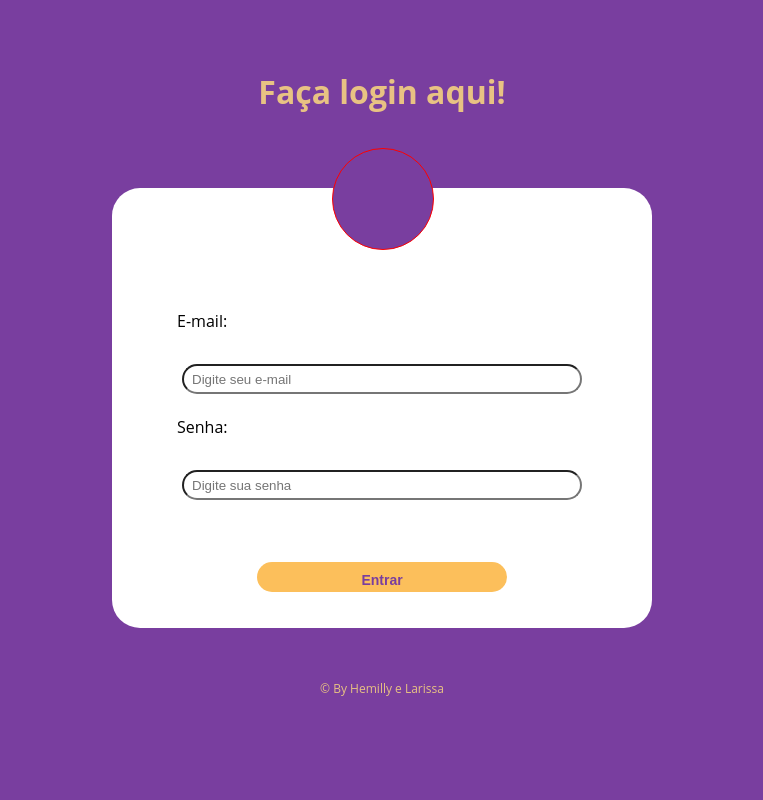
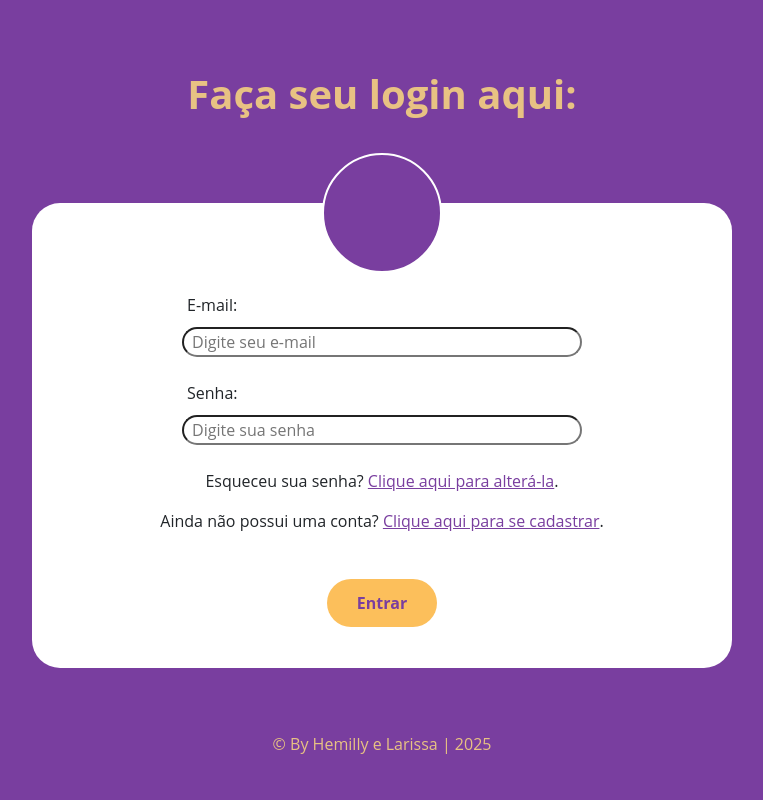
Before and after one commit to sollarye/ProjetoLojaVirtual, a PHP site: page /login.php in a window 1280 px wide. Shown: the whole page, without its empty margins (258-1021 px from the left). Run offline with PHP 8.4, Linux system fonts and the light colour scheme.

Commit message:
Tela Cadastro e Estilização

```diff
--- a/views/login.php
+++ b/views/login.php
@@ -1,5 +1,11 @@
+<!DOCTYPE html>
+<html lang="pt-br">
+<head>
+    <meta charset="UTF-8">
+    <meta name="viewport" content="width=device-width, initial-scale=1.0">
+    <title>Login de Usuário</title>
+    <link href="https://cdn.jsdelivr.net/npm/bootstrap@5.3.3/dist/css/bootstrap.min.css" rel="stylesheet">
     <style>
-
         body {
             font-family:'Open Sans', sans-serif;
             background-color:#793e9f;
@@ -12,101 +18,79 @@ h1 {
             text-align: center;
             font-weight: bold;
             margin-top: 70px;
+            margin-bottom: 85px;
         }
 
-form{
-    clear:both;
+        form {
             background-color: #fff;
             border-radius: 28px;
-    width: 60%;
-    max-width: 500px; /*O formulário não pode passar de 500px de largura, mesmo que o contêiner ou a janela do navegador seja maior.*/
+            width: 80%;
+            max-width: 700px;
             padding: 20px;
             margin: 30px auto;
-    height:400px;
+            height: 465px;
             justify-content: center;
             text-align: center;
-
+            position: relative;
         }
 
-#logo{
-    background:#793e9f;
-    width:100px;
-    height:100px;
-    border: 1px solid red;
-    border-radius: 100%;
-    float:left;
-    position: relative;
-    bottom:60px;
-    left:40%;
-
+        #logo {
+        background: #793e9f;
+        width: 120px;
+        height: 120px;
+        border-radius: 50%;
+        margin: -70px auto 20px;
+        border: 2px solid #fff;
         }
 
-.campo{
-    justify-content:left;
-    align-items:left;
-}
-
-label{
-    clear:both;
-    font-size: 16;
+        label {
+            font-size: 16px;
             font-family:'Open Sans', sans-serif;
             margin-bottom: 10px;
-    display: block; /*Garante que cada label ocupe uma linha e empurre o input para baixo.*/
-    justify-content: left;
+            display: block;
             text-align: left;
-    margin-left: 45px;
-
+            margin-left: 135px;
         }
 
         input[type="text"],
         input[type="password"] {
-    clear:both;
-    align-items:center;
             width: 400px;
             height:30px;
             padding: 8px;
             border-radius: 15px;
         }
 
-input[type="submit"]{
-    clear:both;
-    background-color:  #fcbf5b;
+        input[type="submit"] {
+            background-color: #fcbf5b;
             color: #793e9f;
-    padding: 10px 15px;
+            padding: 12px 30px;
             border: none;
             border-radius: 30px;
             cursor: pointer;
-    width: 250px;
-    height:30px;
             font-weight: bold;
-    font-size: 14px;
-    display: block; /* Garante que o botão seja tratado como um bloco */
-    margin: 40px auto 0; /* Centraliza o botão com margem superior de 30px */
+            font-size: 16px;
+            margin: 30px auto 0;
+            display: inline-block;
         }
 
         input[type="submit"]:hover {
-    background-color: #e8c283;
-    font-weight: bold;
+            background-color: #f7b343;
             color: #793e9f;
         }
 
-
-.footer{
-    font-size:12;
-    color:#e8c283;
-    text-align:center;
-}
-
-a{
+        a {
             color: #793e9f;
         }
 
-.value{
+        .footer {
+            font-size:12;
+            color:#e8c283;
             text-align: center;
-    margin-bottom:10px;
+            margin-top: 10px;
+            margin-bottom: 20px;
         }
 
-.alert{
+        .alert {
             background:#fff;
             border-radius:28px;
             width:400px;
@@ -114,42 +98,49 @@ a{
             line-height:3em;
             text-align:center;
             margin:100px auto;
+            margin-top:60px;
         }
 
-#container{
-    margin-top: 75px;
+        img {
+            width: 10%;
+            position:relative;
+            margin-right: 15px;
         }
 
-img{
-    width: 10%;
-    position:relative;
-    right:20px;
-    top:12px;
+        .container{
+            margin: 100px auto;
+        }
 
-}
     </style>
+</head>
+<body>
 
-<h1>Faça login aqui!</h1>
+<h1>Faça seu login aqui:</h1>
 
 <div id="container">
     <form method="post" action="../process/processo_login.php">
         <div id="logo"></div>
-        <label>E-mail:</label><br>
+        <label>E-mail:</label>
         <input type="text" name="email_cliente" placeholder="Digite seu e-mail" required>
         <br><br>
-        <label>Senha:</label><br>
+        <label>Senha:</label>
         <input type="password" name="senha_cliente" placeholder="Digite sua senha" required>
         <br><br>
+        <p>Esqueceu sua senha? <a href="#">Clique aqui para alterá-la</a>.</p>
+        <p>Ainda não possui uma conta? <a href="cadastro.php">Clique aqui para se cadastrar</a>.</p>
         <input type="submit" value="Entrar">
     </form>
 </div>
 
 <br>
 
-<div class="footer">© By Hemilly e Larissa</div>
+<div class="footer">© By Hemilly e Larissa | 2025</div>
 
 <?php if (isset($_GET['erro'])){ ?>
     <div class="alert" role="alert">
-        <img src="https://cdn-icons-png.flaticon.com/512/564/564619.png">Endereço de e-mail e/ou senha inválido(s).
+        <img src="https://cdn-icons-png.flaticon.com/512/564/564619.png">Endereço de e-mail e/ou senha inválido(s). Por favor, digite novamente suas credenciais.
     </div>
 <?php } ?>
+
+</body>
+</html>
```
Also changed, not shown: views/cadastro.php (added, +146 -0 lines), views/processo_cadastro.php (added, +113 -0 lines), views/teste.php (+44 -24 lines). Lines whose indentation alone changed are shown as unchanged.
